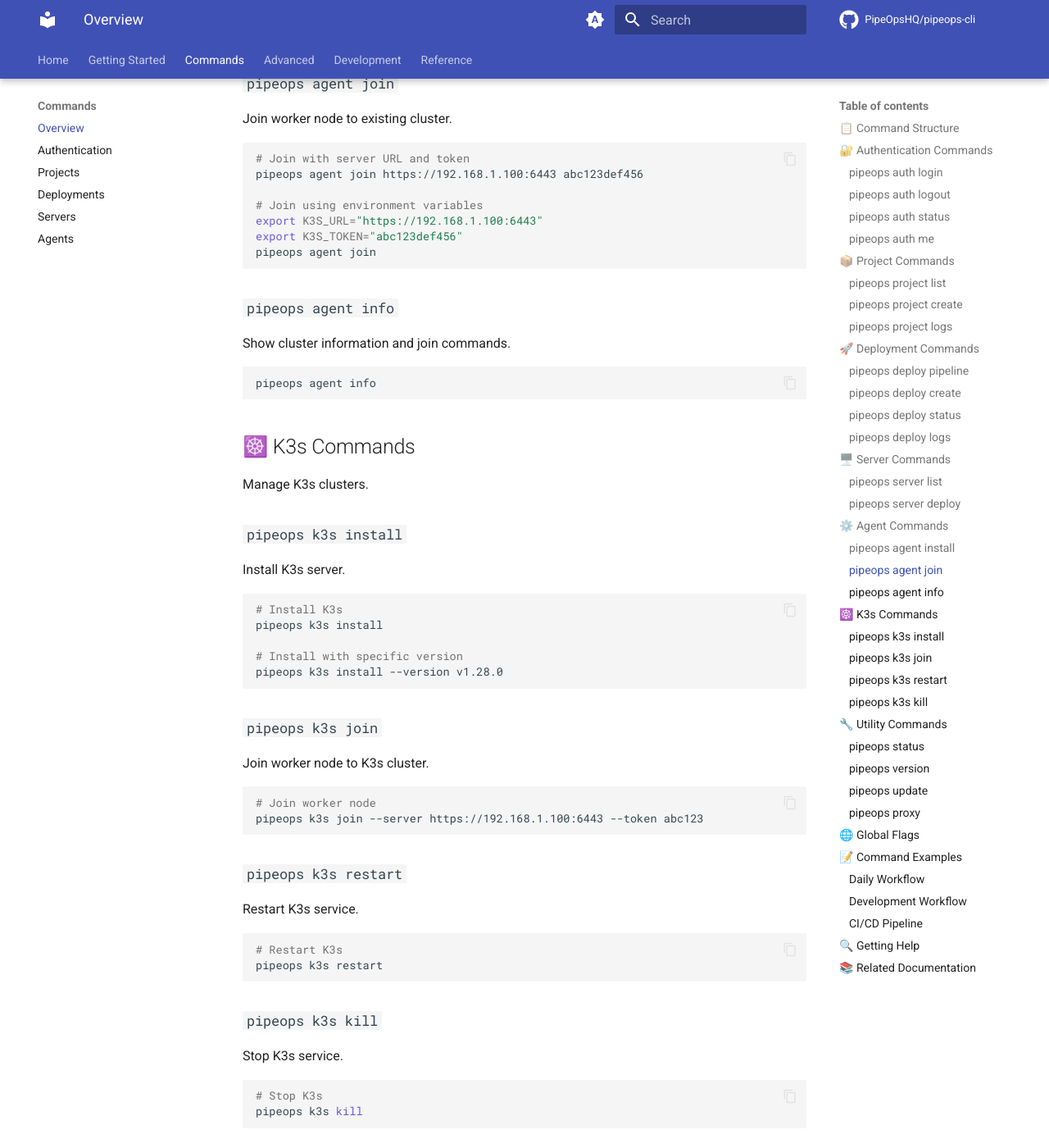
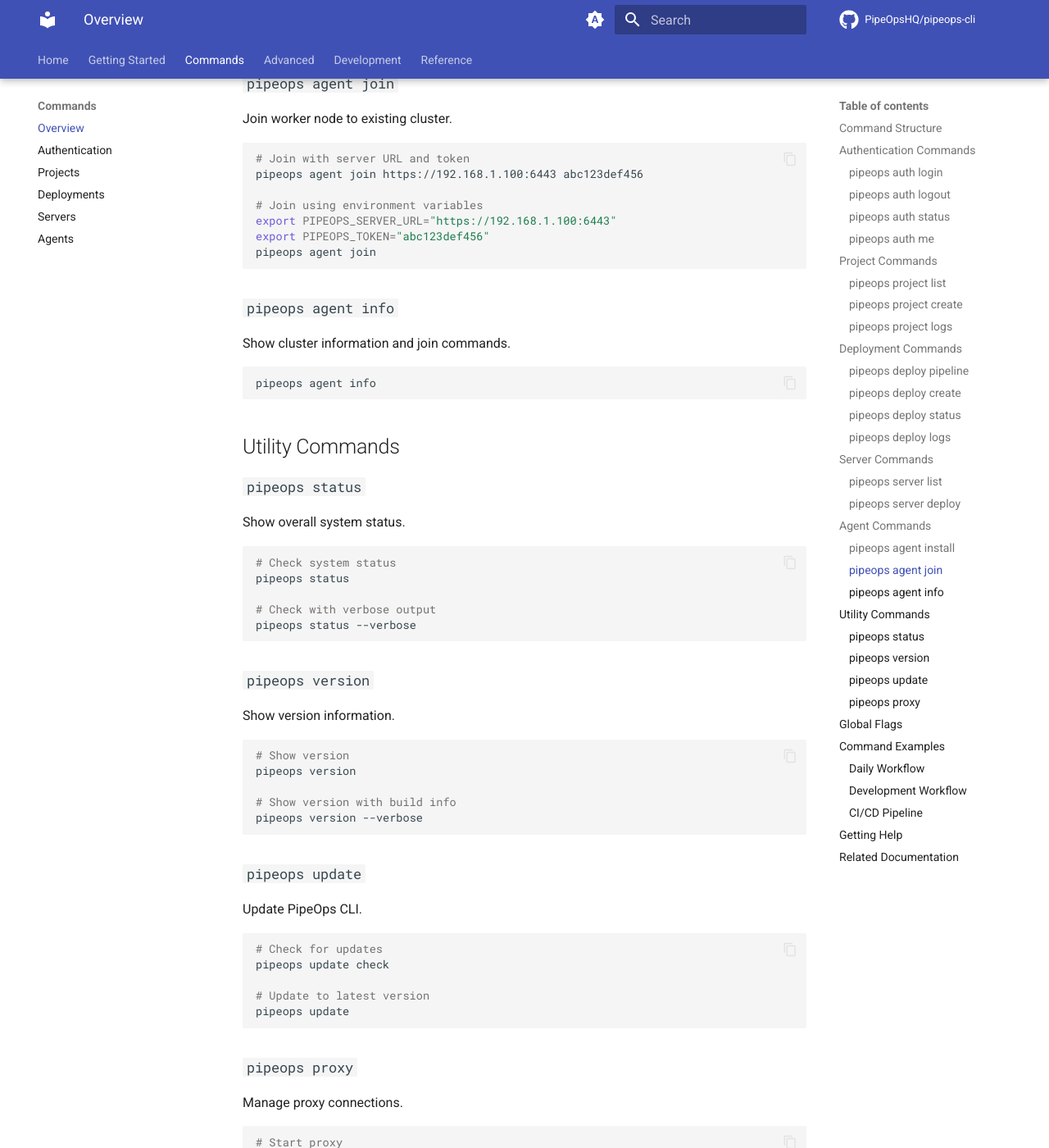
Before and after one commit to PipeOpsHQ/pipeops-cli, an MkDocs documentation site: the page built from docs/commands/overview.md, in a window 1280 px wide and 1400 px high, scrolled down 4416 px. Shown: the whole window at 82% size. Built offline with MkDocs 1.6.1 and Material for MkDocs 9.7.7, drawn with Linux system fonts in a browser that asks for light colours; comment, search, counter and statistics services are not loaded; the version menu is left out; some of the changed text lies outside the part shown.

Commit message:
docs: Update command headings in overview.md

````diff
--- a/docs/commands/overview.md
+++ b/docs/commands/overview.md
@@ -2,7 +2,7 @@
 
 This page provides a comprehensive overview of all PipeOps CLI commands, their usage, and examples.
 
-## 📋 Command Structure
+## Command Structure
 
 PipeOps CLI follows a hierarchical command structure:
 
@@ -10,7 +10,7 @@
 pipeops <command> <subcommand> [flags] [arguments]
 ```
 
-## 🔐 Authentication Commands
+## Authentication Commands
 
 Manage authentication and user details.
 
@@ -50,7 +50,7 @@
 pipeops auth me
 ```
 
-## 📦 Project Commands
+## Project Commands
 
 Manage PipeOps projects.
 
@@ -93,7 +93,7 @@
 pipeops project logs my-project --timestamps
 ```
 
-## 🚀 Deployment Commands
+## Deployment Commands
 
 Manage deployments and pipelines.
 
@@ -148,7 +148,7 @@
 pipeops deploy logs my-app --follow
 ```
 
-## 🖥️ Server Commands
+## Server Commands
 
 Manage servers and infrastructure.
 
@@ -173,7 +173,7 @@
 pipeops server deploy --name my-app --server server-1
 ```
 
-## ⚙️ Agent Commands
+## Agent Commands
 
 Manage PipeOps agents for Kubernetes clusters.
 
@@ -212,8 +212,8 @@
 pipeops agent join https://192.168.1.100:6443 abc123def456
 
 # Join using environment variables
-export K3S_URL="https://192.168.1.100:6443"
-export K3S_TOKEN="abc123def456"
+export PIPEOPS_SERVER_URL="https://192.168.1.100:6443"
+export PIPEOPS_TOKEN="abc123def456"
 pipeops agent join
 ```
 
@@ -225,50 +225,7 @@
 pipeops agent info
 ```
 
-## ☸️ K3s Commands
-
-Manage K3s clusters.
-
-### `pipeops k3s install`
-
-Install K3s server.
-
-```bash
-# Install K3s
-pipeops k3s install
-
-# Install with specific version
-pipeops k3s install --version v1.28.0
-```
-
-### `pipeops k3s join`
-
-Join worker node to K3s cluster.
-
-```bash
-# Join worker node
-pipeops k3s join --server https://192.168.1.100:6443 --token abc123
-```
-
-### `pipeops k3s restart`
-
-Restart K3s service.
-
-```bash
-# Restart K3s
-pipeops k3s restart
-```
-
-### `pipeops k3s kill`
-
-Stop K3s service.
-
-```bash
-# Stop K3s
-pipeops k3s kill
-```
-
-## 🔧 Utility Commands
+## Utility Commands
 
 ### `pipeops status`
 
@@ -318,7 +275,7 @@
 pipeops proxy stop
 ```
 
-## 🌐 Global Flags
+## Global Flags
 
 All commands support these global flags:
 
@@ -331,7 +288,7 @@
 | `--quiet, -q` | Suppress non-essential output | `pipeops deploy create --quiet` |
 | `--config` | Use custom config file | `pipeops --config ~/.pipeops-custom.json` |
 
-## 📝 Command Examples
+## Command Examples
 
 ### Daily Workflow
 
@@ -376,7 +333,7 @@
 pipeops deploy status production
 ```
 
-## 🔍 Getting Help
+## Getting Help
 
 For detailed help on any command:
 
@@ -392,10 +349,9 @@
 pipeops deploy pipeline --help
 ```
 
-## 📚 Related Documentation
+## Related Documentation
 
 - **[Authentication Commands](auth.md)** - Detailed auth command reference
 - **[Project Commands](projects.md)** - Project management guide
 - **[Deployment Commands](deployments.md)** - Deployment operations
 - **[Agent Commands](agents.md)** - Agent installation and management
-- **[K3s Commands](k3s.md)** - K3s cluster management
````
